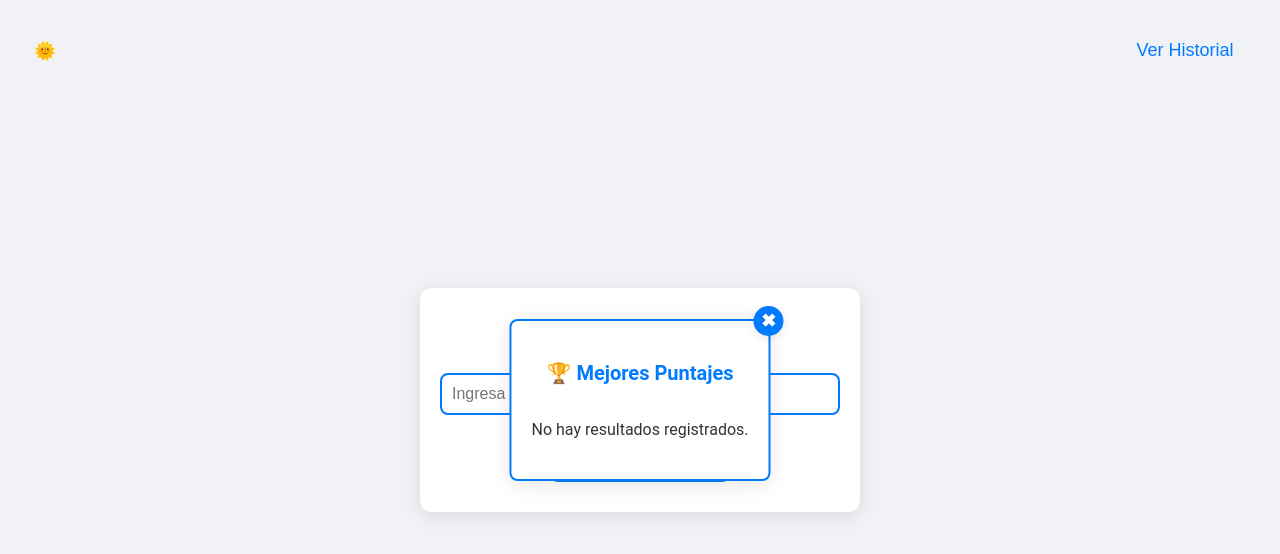
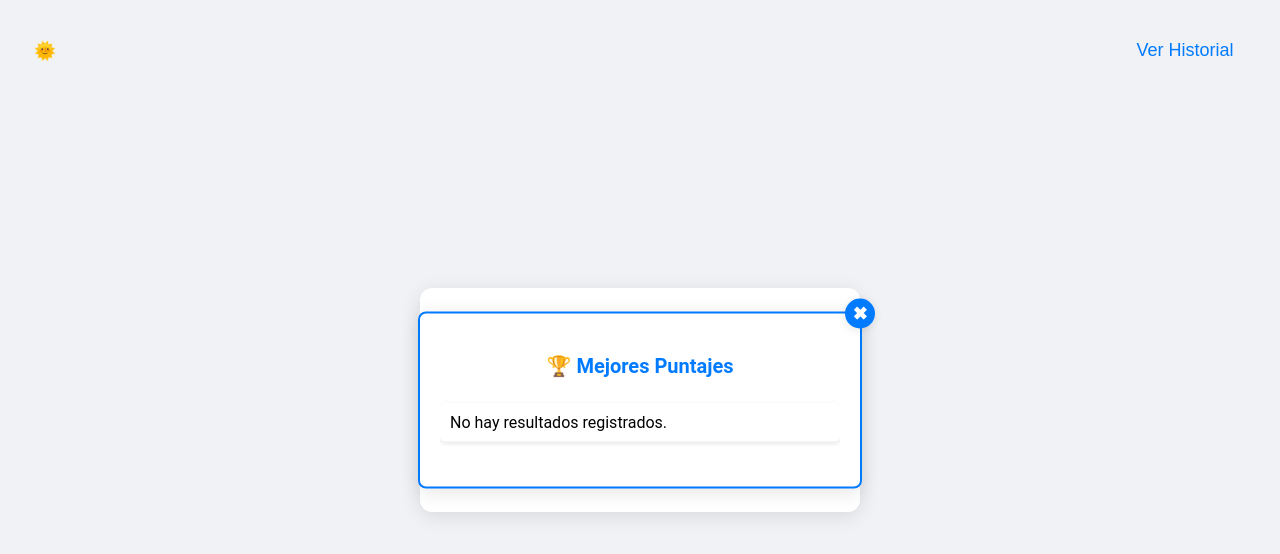
Before and after one commit to VarasMD/MAYOR_MENOR_IGUAL, a plain HTML site: page frontend/index.html in a window 1280 px wide. Both pictures are taken after a click on the button "Ver Historial". Drawn offline with Linux system fonts and the light colour scheme.

Commit message:
feat: improve history screen score display with enhanced styling and layout

```diff
--- a/frontend/script.js
+++ b/frontend/script.js
@@ -31,9 +31,14 @@ function showHistory() {
   } else {
     scores.slice(0, 10).forEach((entry, index) => {
       const listItem = document.createElement("li");
-      listItem.textContent = `${index + 1}. ${entry.name}: ${
-        entry.score
-      } puntos`;
+      const nameSpan = document.createElement("span");
+      nameSpan.textContent = `${index + 1}. ${entry.name}`;
+
+      const scoreSpan = document.createElement("span");
+      scoreSpan.textContent = `${entry.score} puntos`;
+
+      listItem.appendChild(nameSpan);
+      listItem.appendChild(scoreSpan);
       historyList.appendChild(listItem);
     });
   }
--- a/frontend/styles.css
+++ b/frontend/styles.css
@@ -197,10 +197,7 @@ input[type="text"] {
 }
 
 #history-screen {
-    display: flex;
-    flex-direction: column;
-    align-items: center;
-    justify-content: flex-start;
+    width: 400px;
     padding: 40px 20px;
     gap: 15px;
     position: fixed;
@@ -218,6 +215,7 @@ input[type="text"] {
 
 .history-header {
     display: flex;
+    flex-direction: column;
     justify-content: space-between;
     align-items: center;
     margin-bottom: 20px;
@@ -259,7 +257,24 @@ input[type="text"] {
     list-style: none;
     padding: 0;
     margin: 0;
-    max-height: 200px;
+    max-height: 460px;
     overflow-y: auto;
     text-align: left;
 }
+
+#history-list li {
+    padding: 10px;
+    margin: 5px 0;
+    border-radius: 5px;
+    font-size: 16px;
+    display: flex;
+    justify-content: space-between;
+    align-items: center;
+    background-color: #f9f9f9;
+    box-shadow: 0 2px 5px rgba(0, 0, 0, 0.1);
+    color: #000000;
+}
+
+#history-list li:nth-child(odd) {
+    background-color: #ffffff;
+}
```
